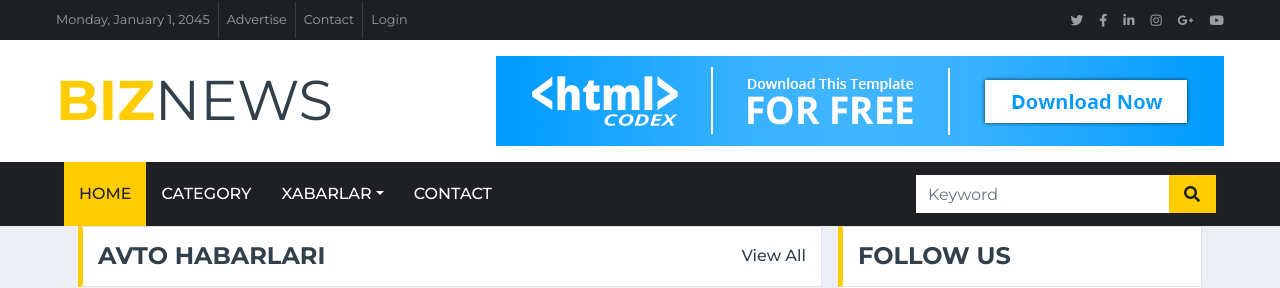
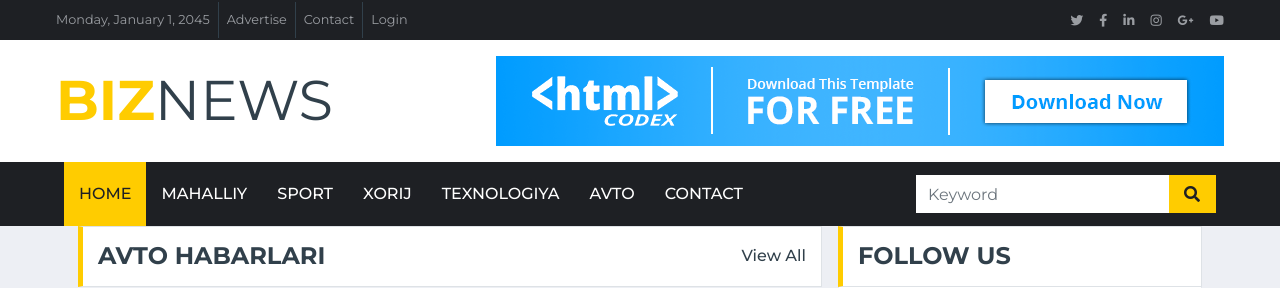
Before and after one commit to davlatbekzoirov/News, a Django app: page /avto-news/ in a window 1280 px wide. Shown: the top 288 px of the page. Run offline with Django 5.2, Linux system fonts and the light colour scheme; data comes from the database, SQL or seed files in the repository; some libraries are stand-ins or nearby versions.

Commit message:
update base.html

```diff
--- a/templates/news/base.html
+++ b/templates/news/base.html
@@ -99,17 +99,22 @@
             <div class="collapse navbar-collapse justify-content-between px-0 px-lg-3" id="navbarCollapse">
                 <div class="navbar-nav mr-auto py-0">
                     <a href="{% url 'home_page' %}" class="nav-item nav-link active">Home</a>
-                    <a href="category.html" class="nav-item nav-link">Category</a>
-                    <div class="nav-item dropdown">
-                        <a href="#" class="nav-link dropdown-toggle" data-toggle="dropdown">Xabarlar</a>
-                        <div class="dropdown-menu rounded-0 m-0">
-                            <a href="{% url 'local_news_page' %}" class="dropdown-item">Mahalliy</a>
-                            <a href="{% url 'sport_news_page' %}" class="dropdown-item">Sport</a>
-                            <a href="{% url 'abroad_news_page' %}" class="dropdown-item">Xorij</a>
-                            <a href="{% url 'technology_news_page' %}" class="dropdown-item">Texnologiya</a>
-                            <a href="{% url 'avto_news_page' %}" class="dropdown-item">Avto</a>
-                        </div>
-                    </div>
+                    <a href="{% url 'local_news_page' %}" class="nav-item nav-link">Mahalliy</a>
+                    <a href="{% url 'sport_news_page' %}" class="nav-item nav-link">Sport</a>
+                    <a href="{% url 'abroad_news_page' %}" class="nav-item nav-link">Xorij</a>
+                    <a href="{% url 'technology_news_page' %}" class="nav-item nav-link">Texnologiya</a>
+                    <a href="{% url 'avto_news_page' %}" class="nav-item nav-link">Avto</a>
+
+{#                    <div class="nav-item dropdown">#}
+{#                        <a href="#" class="nav-link dropdown-toggle" data-toggle="dropdown">Xabarlar</a>#}
+{#                        <div class="dropdown-menu rounded-0 m-0">#}
+{#                            <a href="{% url 'local_news_page' %}" class="dropdown-item">Mahalliy</a>#}
+{#                            <a href="{% url 'sport_news_page' %}" class="dropdown-item">Sport</a>#}
+{#                            <a href="{% url 'abroad_news_page' %}" class="dropdown-item">Xorij</a>#}
+{#                            <a href="{% url 'technology_news_page' %}" class="dropdown-item">Texnologiya</a>#}
+{#                            <a href="{% url 'avto_news_page' %}" class="dropdown-item">Avto</a>#}
+{#                        </div>#}
+{#                    </div>#}
                     <a href="{% url 'contact_page' %}" class="nav-item nav-link">Contact</a>
                 </div>
                 <div class="input-group ml-auto d-none d-lg-flex" style="width: 100%; max-width: 300px;">
```
